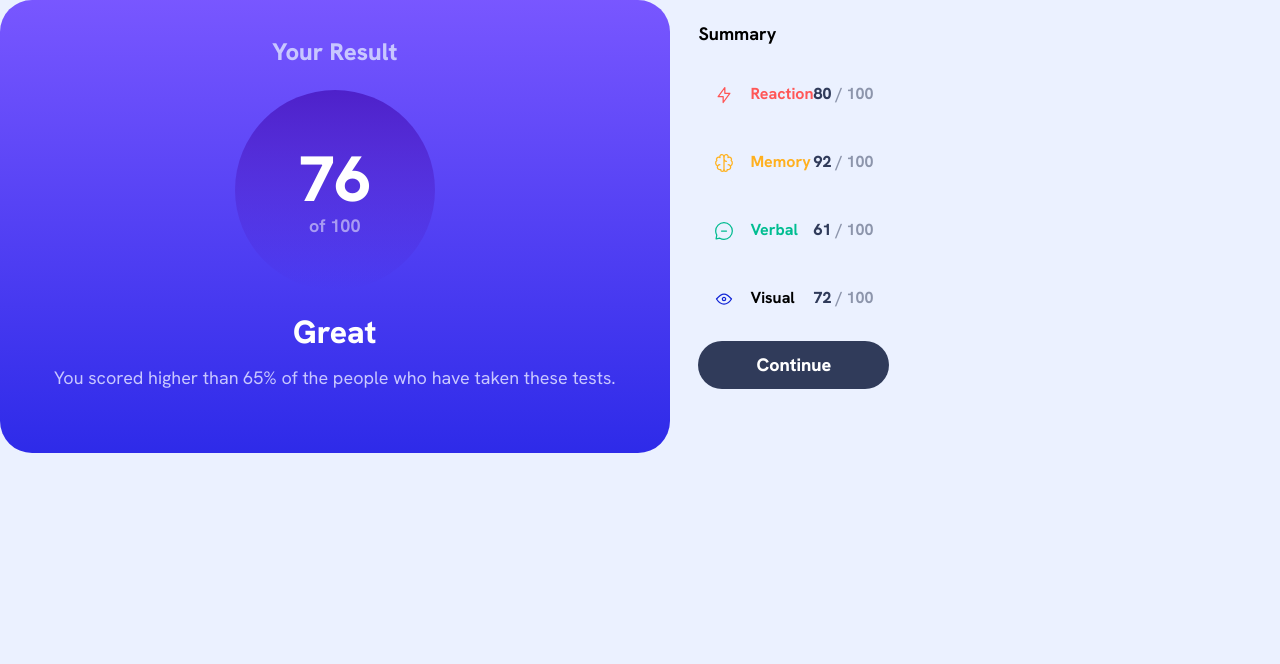
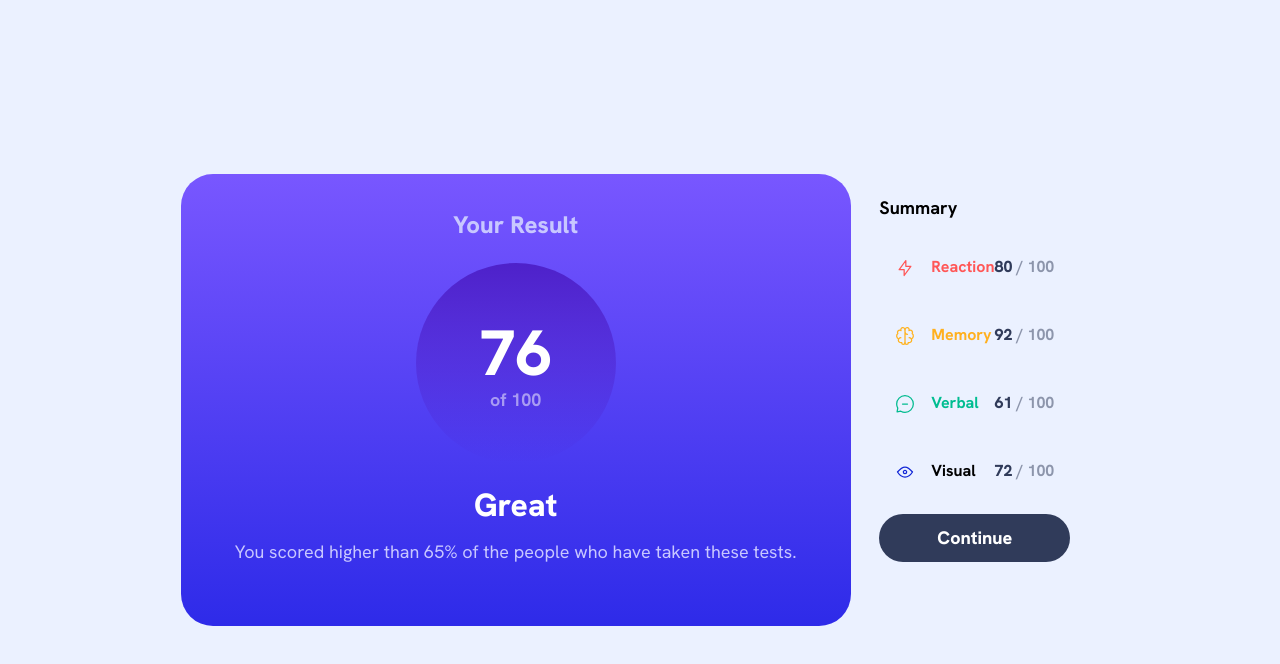
Before and after one commit to nikogalvan/fm-results-summary-component, a React (Vite) app: page / in a window 1280 px wide. Shown: the top 664 px of the page. Built offline with nearby package versions, Linux system fonts and the light colour scheme.

Commit message:
style(index): center body content with media query

```diff
--- a/src/styles/index.css
+++ b/src/styles/index.css
@@ -1,4 +1,4 @@
-@import url('./variables.css');
+@import url("./variables.css");
 *,
 *::after,
 *::before {
@@ -26,3 +26,11 @@ body {
   font-family: var(--font-family);
   background-color: var(--pale-blue);
 }
+@media screen and (min-width: 768px) {
+  body {
+    display: flex;
+    justify-content: center;
+    align-items: center;
+    height: 100vh;
+  }
+}
```
